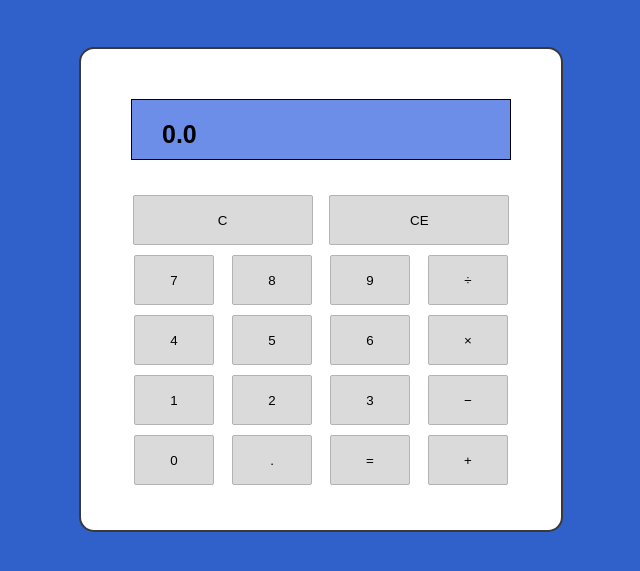
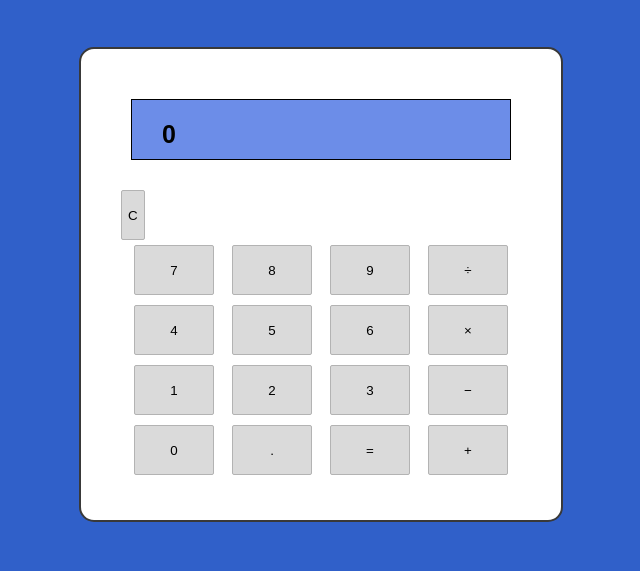
Before and after one commit to disenarob/calculator, a plain HTML site: page index.html in a window 1280 px wide. Shown: the part 89-660 px from the top of the page, without its empty margins (319-959 px from the left). Drawn offline with Linux system fonts and the light colour scheme.

Commit message:
Update index.html

```diff
--- a/index.html
+++ b/index.html
@@ -12,12 +12,11 @@
     <h1>Vanilla JS Calculator</h1>
     <div class="calculator">
         <div class="screen">
-            0.0
+            0
         </div>
         <div class="buttons">
-            <div class="clear-buttons">
+            <div class="clear-button">
                 <button class="btn" id="c">C</button>
-                <button class="btn" id="ce">CE</button>
             </div>
             <div class="input-buttons">
                 <button class="btn" id="7">7</button>
```
